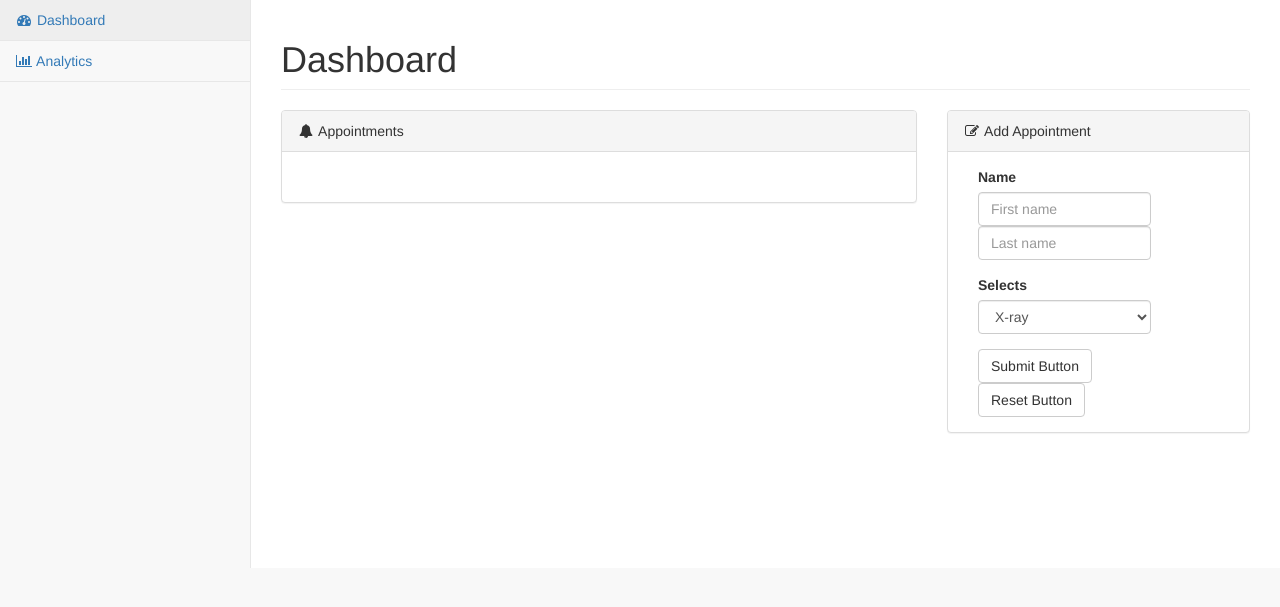
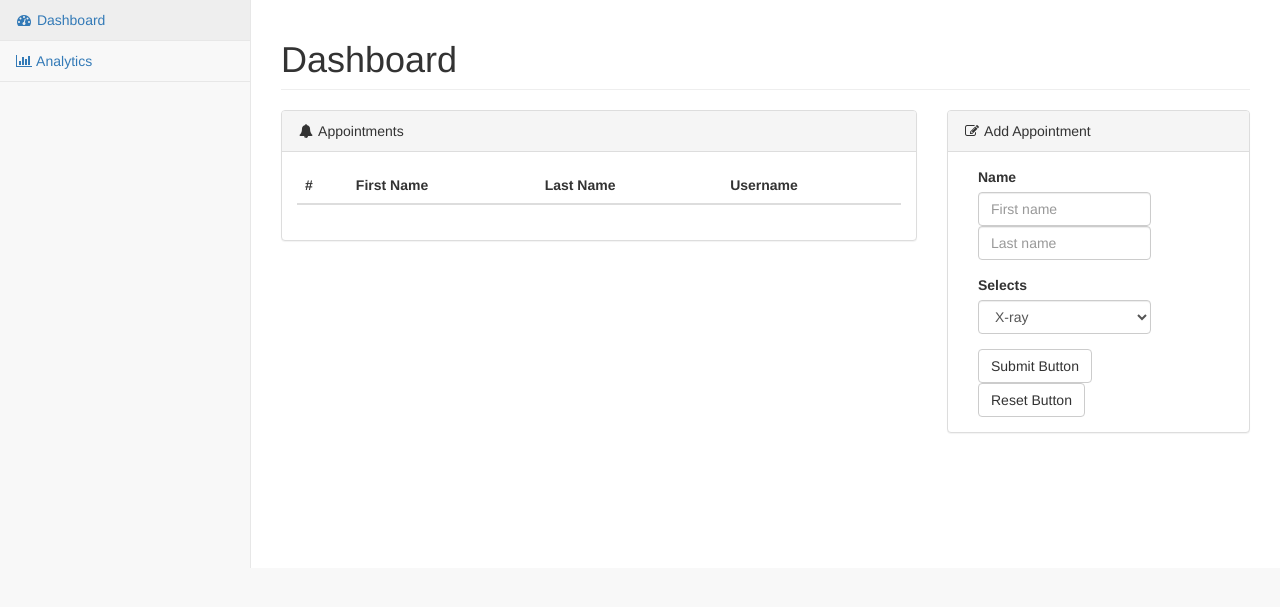
Before and after one commit to apaljug/medlytics, a Flask app: page /index in a window 1280 px wide. Shown: the part 51-658 px from the top of the page. Run offline with Flask 2, Linux system fonts and the light colour scheme; lists and menus that the app fills with data are empty; some libraries are stand-ins or nearby versions.

Commit message:
final push

```diff
--- a/static/public/data/appointment-data.js
+++ b/static/public/data/appointment-data.js
@@ -1,6 +1,6 @@
 $('#example').dataTable( {
   "ajax": {
-    "url": "data.json",
+    "url": "172.20.10.4:5000/getappointment",
     "dataSrc": ""
   }
 } );
--- a/static/public/index.html
+++ b/static/public/index.html
@@ -2,7 +2,7 @@
 <html>
 <head>
 <meta http-equiv="refresh" content="0;url=pages/index.html">
-<title>SB Admin 2</title>
+<title>MedLytics - Dr. Goldstein</title>
 <script language="javascript">
     window.location.href = "pages/index.html"
 </script>
--- a/templates/index.html
+++ b/templates/index.html
@@ -30,6 +30,20 @@
 
     <!-- Custom Fonts -->
     <link href="/static/public/vendor/font-awesome/css/font-awesome.min.css" rel="stylesheet" type="text/css">
+    <script src="/static/public/vendor/jquery/jquery.min.js"></script>
+    <!-- Bootstrap Core JavaScript -->
+    <script src="/static/public/vendor/bootstrap/js/bootstrap.min.js"></script>
+
+    <!-- Metis Menu Plugin JavaScript -->
+    <script src="/static/public/vendor/metisMenu/metisMenu.min.js"></script>
+
+    <!-- Morris Charts JavaScript -->
+    <script src="/static/public/vendor/raphael/raphael.min.js"></script>
+    <script src="/static/public/vendor/morrisjs/morris.min.js"></script>
+    <script src="/static/public/data/morris-data.js"></script>
+
+    <!-- Custom Theme JavaScript -->
+    <script src="/static/public/dist/js/sb-admin-2.js"></script>
 
     <!-- HTML5 Shim and Respond.js IE8 support of HTML5 elements and media queries -->
     <!-- WARNING: Respond.js doesn't work if you view the page via file:// -->
@@ -120,18 +134,90 @@
                         <div class="panel-heading">
                             <i class="fa fa-bell fa-fw"></i> Appointments
                         </div>
-                        <!-- /.panel-heading -->
-                        <div class="panel-body">
-                            <div class="list-group">
-                              <script src="../public/data/appointment-data.js"></script>
 
+                            <!-- /.panel-heading -->
+                            <div class="panel-body">
+                                <div class="table-responsive">
+                                    <table class="table table-hover">
+                                        <thead>
+                                            <tr>
+                                                <th>#</th>
+                                                <th>First Name</th>
+                                                <th>Last Name</th>
+                                                <th>Username</th>
+                                            </tr>
+                                            <script>
+
+                                            $.ajax({
+     dataType: "json",
+     type: "get",
+     url: '172.20.10.4:5000/getappointment',
+     cache:false,
+     success: function(data){
+       alert('HERE');
+       console.log(data);
+       $.each(data.library, function(k,v){
+       console.log(k + "/" + v);
+       });
+     }
+   });
+                                            /*(function() {
+                                            $.getJSON("172.20.10.4:5000/getappointment/").done(
+                                              function(data) {
+                                                console.log("dick")
+                                                console.log(data)
+                                              }
+                                            )
+                                          })();*/
+                                    // $.getJSON("172.20.10.4:5000/getappointment/").done(function(data,status){
+                                    //   console.log("ok",data);
+                                    //   console.log(status);
+                                    //     $.each(data, function () {
+                                    //     console.log(this);
+                                    //     // 2.2 Create table column for categories
+                                    //     var td_categories = $("<td/>");
+                                    //
+                                    //     // 2.3 get each category of this article
+                                    //     $.each(this.categories, function (i, category) {
+                                    //         var span = $("<span/>");
+                                    //         span.text(name);
+                                    //         td_categories.append(span);
+                                    //     });
+                                    //
+                                    //     // 2.4 Create table column for tags
+                                    //    var td_tags = $("<td/>");
+                                    //
+                                    //     // 2.5 get each tag of this article
+                                    //     $.each(this.tags, function (i, tag) {
+                                    //         var span = $("<span/>");
+                                    //         span.text(start_time);
+                                    //         td_tags.append(span);
+                                    //     });
+                                    //
+                                    //     // 2.6 Create a new row and append 3 columns (title+url, categories, tags)
+                                    //     $("#added-articles").append($('<tr/>')
+                                    //             .append($('<td/>').html("<a href='"+this.url+"'>"+this.title+"</a>"))
+                                    //             .append(td_name)
+                                    //             .append(td_tags)
+                                    //     );
+                                    //   });
+                                    // })
+
+
+
+                                      console.log("fuck you")
+                                            </script>
+
+                                        </thead>
+
+                                    </table>
+                                </div>
+                                <!-- /.table-responsive -->
                             </div>
-                            <!-- /.list-group -->
+                            <!-- /.panel-body -->
+                        </div>
+                    </div>
 
-                        </div>
-                        <!-- /.panel-body -->
-                    </div>
-                  </div>
 
                     <div class="col-lg-4">
 
@@ -193,21 +279,9 @@
     <!-- /#wrapper -->
 
     <!-- jQuery -->
-    <script src="/static/public/vendor/jquery/jquery.min.js"></script>
 
-    <!-- Bootstrap Core JavaScript -->
-    <script src="/static/public/vendor/bootstrap/js/bootstrap.min.js"></script>
 
-    <!-- Metis Menu Plugin JavaScript -->
-    <script src="/static/public/vendor/metisMenu/metisMenu.min.js"></script>
 
-    <!-- Morris Charts JavaScript -->
-    <script src="/static/public/vendor/raphael/raphael.min.js"></script>
-    <script src="/static/public/vendor/morrisjs/morris.min.js"></script>
-    <script src="/static/public/data/morris-data.js"></script>
-
-    <!-- Custom Theme JavaScript -->
-    <script src="/static/public/dist/js/sb-admin-2.js"></script>
 
 </body>
 
```
